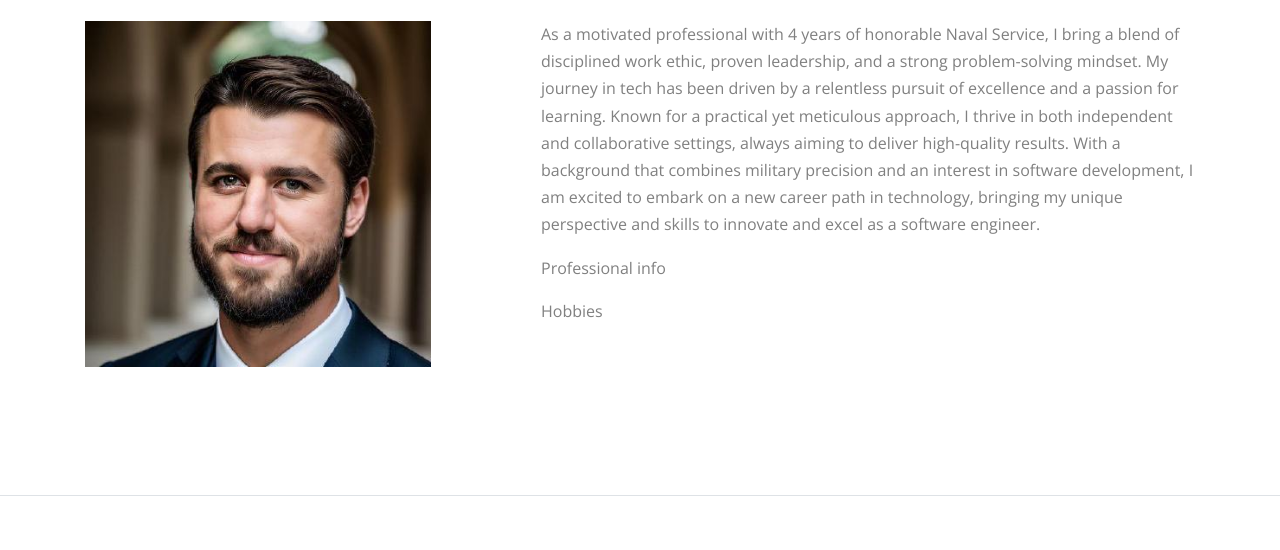
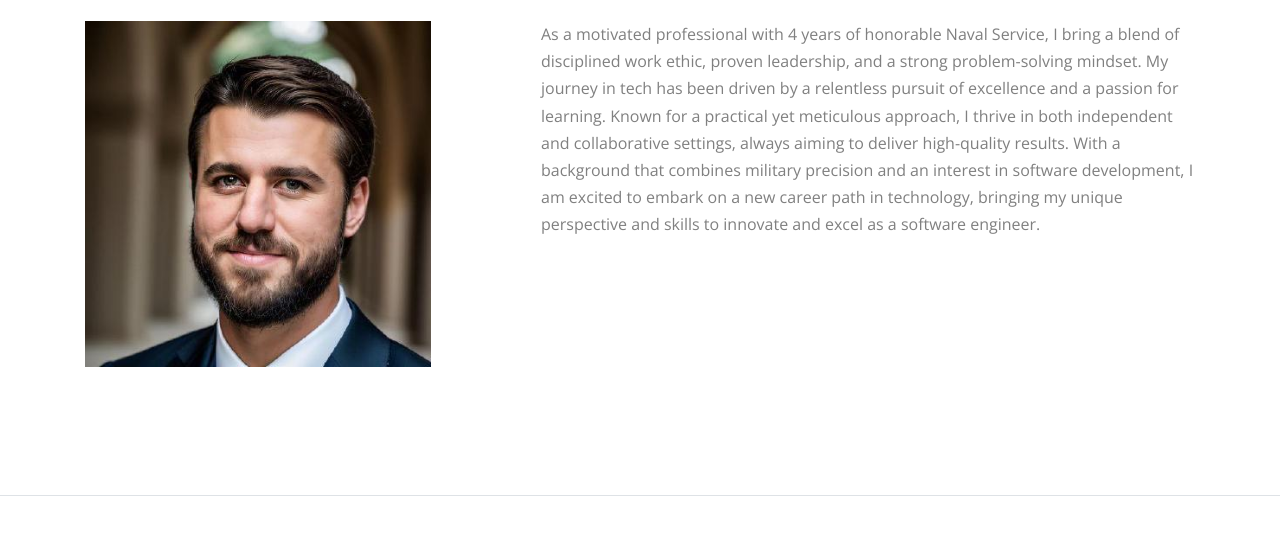
Before and after one commit to MJeruss/MJeruss.github.io, a plain HTML site: page index.html in a window 1280 px wide. Shown: the part 89-639 px from the top of the page. Drawn offline with nearby package versions, Linux system fonts and the light colour scheme; a script that the page names is missing; files whose address does not match are found by name.

Commit message:
style- fixed the about me section

```diff
--- a/index.html
+++ b/index.html
@@ -94,14 +94,6 @@
               <p>
                As a motivated professional with 4 years of honorable Naval Service, I bring a blend of disciplined work ethic, proven leadership, and a strong problem-solving mindset. My journey in tech has been driven by a relentless pursuit of excellence and a passion for learning. Known for a practical yet meticulous approach, I thrive in both independent and collaborative settings, always aiming to deliver high-quality results. With a background that combines military precision and an interest in software development, I am excited to embark on a new career path in technology, bringing my unique perspective and skills to innovate and excel as a software engineer.
               </p>
-              <p>
-                Professional info
-               </p>
-               <p>
-                Hobbies
-               </p>
-
-
             </div>
 
 
```
